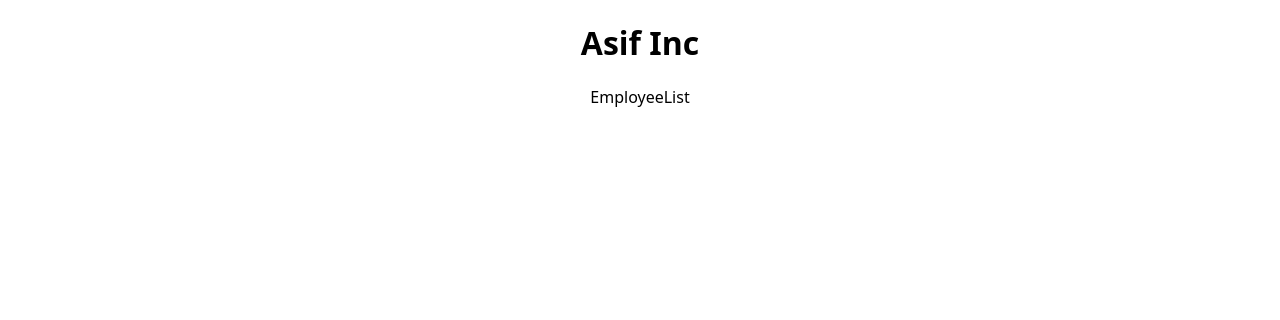
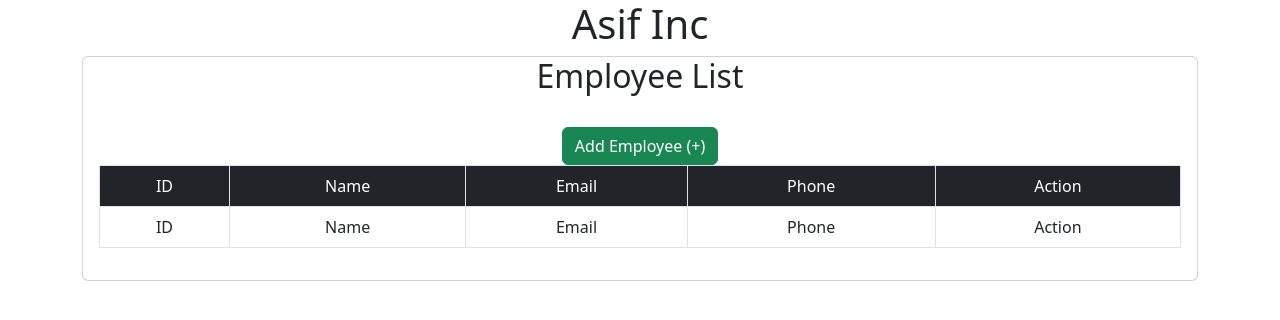
Before and after one commit to ShajadulGH/react-crud, a React (Vite) app: page / in a window 1280 px wide. Shown: the top 320 px of the page. Built offline with nearby package versions, Linux system fonts and the light colour scheme.

Commit message:
feat: bootstrap table & add button

```diff
--- a/src/Employees/EmployeeList.jsx
+++ b/src/Employees/EmployeeList.jsx
@@ -1,7 +1,43 @@
 import React from "react";
+import { Link } from "react-router-dom";
 
 const EmployeeList = () => {
-  return <div>EmployeeList</div>;
+  return (
+    <div className="container">
+      <div className="card">
+        <div className="card-title">
+          <h2>Employee List</h2>
+        </div>
+        <div className="card-body">
+          <div className="divbtn">
+            <Link to="employee/create" className="btn btn-success">
+              Add Employee (+)
+            </Link>
+          </div>
+          <table className="table table-bordered">
+            <thead className="bg-dark text-white">
+              <tr>
+                <td>ID</td>
+                <td>Name</td>
+                <td>Email</td>
+                <td>Phone</td>
+                <td>Action</td>
+              </tr>
+            </thead>
+            <tbody>
+              <tr>
+                <td>ID</td>
+                <td>Name</td>
+                <td>Email</td>
+                <td>Phone</td>
+                <td>Action</td>
+              </tr>
+            </tbody>
+          </table>
+        </div>
+      </div>
+    </div>
+  );
 };
 
 export default EmployeeList;
--- a/src/main.jsx
+++ b/src/main.jsx
@@ -2,5 +2,6 @@ import React from "react";
 import ReactDOM from "react-dom/client";
 import App from "./App";
 import "./index.css";
+import "../node_modules/bootstrap/dist/css/bootstrap.min.css";
 
 ReactDOM.createRoot(document.getElementById("root")).render(<App />);
```
